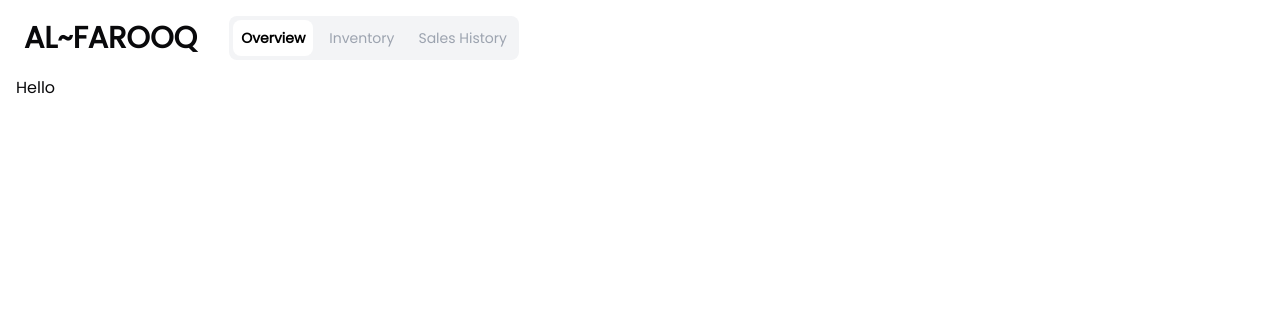
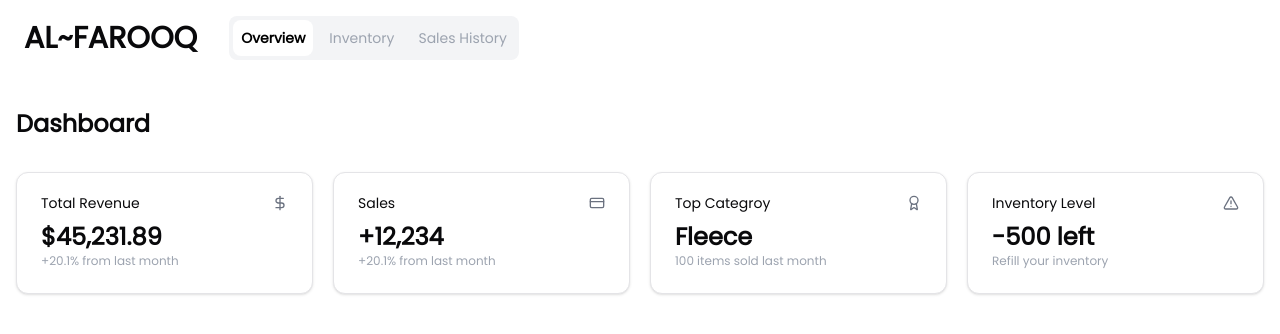
Before and after one commit to mmaazkhanhere/bin-imtiaz, a Next.js app: page / in a window 1280 px wide. Shown: the top 334 px of the page. Built offline with nearby package versions, Linux system fonts and the light colour scheme.

Commit message:
metrics for dashboard created

```diff
--- a/app/page.tsx
+++ b/app/page.tsx
@@ -1,9 +1,9 @@
-import Image from "next/image";
+import DashboardUI from "@/components/dashboard/dashboard-ui";
 
 export default function Home() {
   return (
   <main >
-    Hello
+    <DashboardUI />
   </main>
   )
 }
--- /dev/null
+++ b/components/dashboard/dashboard-ui.tsx
@@ -0,0 +1,14 @@
+import React from 'react'
+import Metrics from './metrics/metrics'
+
+const DashboardUI = () => {
+  return (
+    <section className='flex flex-col'>
+        <h1 className='py-8 text-2xl font-bold'>Dashboard</h1>
+
+        <Metrics />
+    </section>
+  )
+}
+
+export default DashboardUI
--- /dev/null
+++ b/components/dashboard/metrics/inventory-level-metrics.tsx
@@ -0,0 +1,34 @@
+import React from 'react'
+import { TriangleAlert } from 'lucide-react';
+
+import {
+    Card,
+    CardContent,
+
+  } from "@/components/ui/card"
+
+
+type Props = {
+    heading: string;
+    items: string;
+    description: string;
+}
+
+const InventoryLevelMetrics = ({heading, items, description}: Props) => {
+  return (
+    <Card>
+        <CardContent>
+            <div className="flex flex-col items-start justify-center w-full mt-5">
+                <div className='flex items-center justify-between w-full'>
+                    <h2 className='text-sm font-medium'>{heading}</h2>
+                    <TriangleAlert className='text-gray-500 w-4 h-4' />
+                </div>
+                <p className='text-2xl font-bold mt-2'>-{items} left</p>
+                <p className='text-gray-400 text-xs'>{description}</p>
+            </div>
+        </CardContent>
+    </Card>
+  )
+}
+
+export default InventoryLevelMetrics
--- /dev/null
+++ b/components/dashboard/metrics/metrics.tsx
@@ -0,0 +1,38 @@
+import React from 'react'
+import TotalRevenueMetrics from './total-revenue-metrics'
+import TotalSalesMetrics from './total-sales'
+import TopCategoryMetrics from './top-category-metrics'
+import InventoryLevelMetrics from './inventory-level-metrics'
+
+
+const Metrics = () => {
+  return (
+    <div className='grid grid-cols-4 gap-5 w-full'>
+      <TotalRevenueMetrics
+        heading='Total Revenue'
+        revenue='45,231.89'
+        description='+20.1% from last month'
+      />
+
+      <TotalSalesMetrics
+        heading='Sales'
+        sales='12,234'
+        description='+20.1% from last month'
+      />
+
+      <TopCategoryMetrics
+        heading='Top Categroy'
+        category='Fleece'
+        description='100 items sold last month'
+      />
+
+      <InventoryLevelMetrics
+        heading='Inventory Level'
+        items='500'
+        description='Refill your inventory'
+      />
+    </div>
+  )
+}
+
+export default Metrics
--- /dev/null
+++ b/components/dashboard/metrics/top-category-metrics.tsx
@@ -0,0 +1,34 @@
+import React from 'react'
+import { AwardIcon } from 'lucide-react';
+
+import {
+    Card,
+    CardContent,
+
+  } from "@/components/ui/card"
+
+
+type Props = {
+    heading: string;
+    category: string;
+    description: string;
+}
+
+const TopCategoryMetrics = ({heading, category, description}: Props) => {
+  return (
+    <Card>
+        <CardContent>
+            <div className="flex flex-col items-start justify-center w-full mt-5">
+                <div className='flex items-center justify-between w-full'>
+                    <h2 className='text-sm font-medium'>{heading}</h2>
+                    <AwardIcon className='text-gray-500 w-4 h-4' />
+                </div>
+                <p className='text-2xl font-bold mt-2'>{category}</p>
+                <p className='text-gray-400 text-xs'>{description}</p>
+            </div>
+        </CardContent>
+    </Card>
+  )
+}
+
+export default TopCategoryMetrics
--- /dev/null
+++ b/components/dashboard/metrics/total-revenue-metrics.tsx
@@ -0,0 +1,34 @@
+import React from 'react'
+import { DollarSign } from 'lucide-react';
+
+import {
+    Card,
+    CardContent,
+
+  } from "@/components/ui/card"
+
+
+type Props = {
+    heading: string;
+    revenue: string;
+    description: string;
+}
+
+const TotalRevenueMetrics = ({heading, revenue, description}: Props) => {
+  return (
+    <Card>
+        <CardContent>
+            <div className="flex flex-col items-start justify-center w-full mt-5">
+                <div className='flex items-center justify-between w-full'>
+                    <h2 className='text-sm font-medium'>{heading}</h2>
+                    <DollarSign className='text-gray-500 w-4 h-4' />
+                </div>
+                <p className='text-2xl font-bold mt-2'>${revenue}</p>
+                <p className='text-gray-400 text-xs'>{description}</p>
+            </div>
+        </CardContent>
+    </Card>
+  )
+}
+
+export default TotalRevenueMetrics
--- /dev/null
+++ b/components/dashboard/metrics/total-sales.tsx
@@ -0,0 +1,35 @@
+import React from 'react'
+import { CreditCard } from 'lucide-react';
+
+import {
+    Card,
+    CardContent,
+
+  } from "@/components/ui/card"
+
+
+
+type Props = {
+    heading: string;
+    sales: string;
+    description: string;
+}
+
+const TotalSalesMetrics = ({heading, sales, description}: Props) => {
+  return (
+    <Card>
+        <CardContent>
+            <div className="flex flex-col items-start justify-center w-full mt-5">
+                <div className='flex items-center justify-between w-full'>
+                    <h2 className='text-sm font-medium'>{heading}</h2>
+                    <CreditCard className='text-gray-500 w-4 h-4' />
+                </div>
+                <p className='text-2xl font-bold mt-2'>+{sales}</p>
+                <p className='text-gray-400 text-xs'>{description}</p>
+            </div>
+        </CardContent>
+    </Card>
+  )
+}
+
+export default TotalSalesMetrics
--- /dev/null
+++ b/components/ui/card.tsx
@@ -0,0 +1,76 @@
+import * as React from "react"
+
+import { cn } from "@/lib/utils"
+
+const Card = React.forwardRef<
+  HTMLDivElement,
+  React.HTMLAttributes<HTMLDivElement>
+>(({ className, ...props }, ref) => (
+  <div
+    ref={ref}
+    className={cn(
+      "rounded-xl border bg-card text-card-foreground shadow",
+      className
+    )}
+    {...props}
+  />
+))
+Card.displayName = "Card"
+
+const CardHeader = React.forwardRef<
+  HTMLDivElement,
+  React.HTMLAttributes<HTMLDivElement>
+>(({ className, ...props }, ref) => (
+  <div
+    ref={ref}
+    className={cn("flex flex-col space-y-1.5 p-6", className)}
+    {...props}
+  />
+))
+CardHeader.displayName = "CardHeader"
+
+const CardTitle = React.forwardRef<
+  HTMLParagraphElement,
+  React.HTMLAttributes<HTMLHeadingElement>
+>(({ className, ...props }, ref) => (
+  <h3
+    ref={ref}
+    className={cn("font-semibold leading-none tracking-tight", className)}
+    {...props}
+  />
+))
+CardTitle.displayName = "CardTitle"
+
+const CardDescription = React.forwardRef<
+  HTMLParagraphElement,
+  React.HTMLAttributes<HTMLParagraphElement>
+>(({ className, ...props }, ref) => (
+  <p
+    ref={ref}
+    className={cn("text-sm text-muted-foreground", className)}
+    {...props}
+  />
+))
+CardDescription.displayName = "CardDescription"
+
+const CardContent = React.forwardRef<
+  HTMLDivElement,
+  React.HTMLAttributes<HTMLDivElement>
+>(({ className, ...props }, ref) => (
+  <div ref={ref} className={cn("p-6 pt-0", className)} {...props} />
+))
+CardContent.displayName = "CardContent"
+
+const CardFooter = React.forwardRef<
+  HTMLDivElement,
+  React.HTMLAttributes<HTMLDivElement>
+>(({ className, ...props }, ref) => (
+  <div
+    ref={ref}
+    className={cn("flex items-center p-6 pt-0", className)}
+    {...props}
+  />
+))
+CardFooter.displayName = "CardFooter"
+
+export { Card, CardHeader, CardFooter, CardTitle, CardDescription, CardContent }
```
